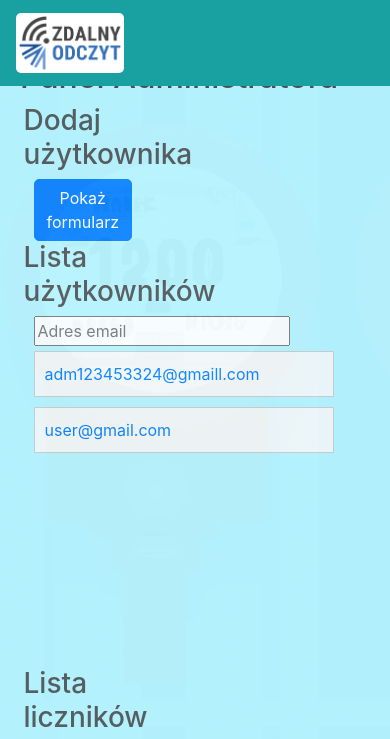
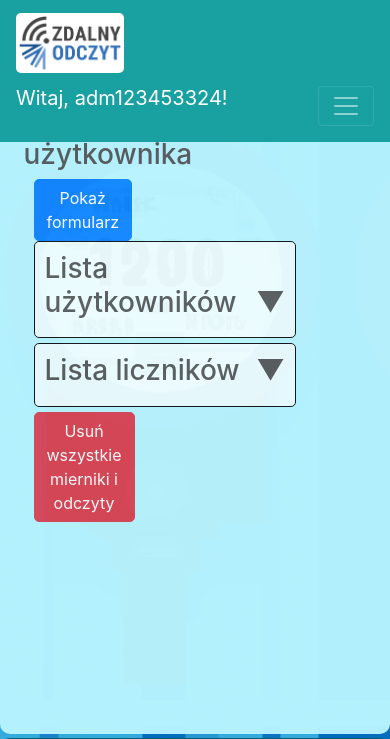
Before and after one commit to Wojtekadamski/wodomierze-online, a Flask app: page /add_user in a window 390 px wide. Shown: the top 739 px of the page. Run offline with Flask 3, Linux system fonts and the light colour scheme; a user stored in the database is signed in; some libraries are stand-ins or nearby versions.

Commit message:
poprawiono widok mobilny

```diff
--- a/static/style.css
+++ b/static/style.css
@@ -299,7 +299,34 @@ h1,h2,h3,h4,h5,h6{
     /* You can add more specific styles for other elements as needed */
 }
 
+@media (min-width: 992px) {
+    #userListCollapse,
+    #meterListCollapse {
+        display: block !important;
+    }
+}
 
+.toggle-button {
+    background-color: rgba(255, 255, 255, 0.1); /* Przezroczyste białe tło */
+    color: white;
+    border: 1px solid black;
+    width: 300%;
+    text-align: left;
+    border-radius: 5px;
+    margin-bottom: 5px;
+    padding: 10px;
+     background-color: rgba(255, 255, 255, 0.8);
+}
+
+
+
+.toggle-icon {
+    float: right;
+}
+
+.collapse.show + .toggle-button .toggle-icon {
+    transform: rotate(180deg); /* Obrót strzałki gdy sekcja jest rozwinięta */
+}
 /*----------------------------------generowanie raportu---------------------*/
 
 
--- a/templates/admin_panel.html
+++ b/templates/admin_panel.html
@@ -12,7 +12,11 @@
         <button id="hideUserForm" class="btn btn-secondary" style="display: none">Schowaj formularz</button>
     </div>
     <!-- Widok użytkowników -->
-    <h3>Lista użytkowników</h3>
+<button class="btn btn-link d-block d-lg-none toggle-button" type="button" data-toggle="collapse" data-target="#userListCollapse" aria-expanded="false" aria-controls="userListCollapse">
+    <h3>Lista użytkowników <span class="toggle-icon">&#9660;</span></h3>
+    </button>
+    <h3 class="d-none d-lg-block">Lista użytkowników</h3>
+    <div class="collapse" id="userListCollapse">
   <input type="text" id="search-user-input" placeholder="Adres email" class="search-bar">
 <ul class="user-list limited-list" style="width: 320px" id="user-list">
     {% for user in users %}
@@ -21,8 +25,16 @@
         </li>
     {% endfor %}
 </ul>
+    </div>
 
-    <h3>Lista liczników</h3>
+
+<button class="btn btn-link d-block d-lg-none toggle-button" type="button" data-toggle="collapse" data-target="#meterListCollapse" aria-expanded="false" aria-controls="meterListCollapse">
+
+    <h3>Lista liczników <span class="toggle-icon">&#9660;</span></h3>
+</button>
+    <h3 class="d-none d-lg-block">Lista użytkowników</h3>
+    <div class="collapse" id="meterListCollapse">
+
     <input type="text" id="search-meter-input" placeholder="Numer radiowy" style="width: 150px">
     <ul class="user-list limited-list" style="width: 150px" id="meter-list">
         {% for meter in meters %}
@@ -31,6 +43,7 @@
             </li>
         {% endfor %}
     </ul>
+    </div>
 <form method="POST" action="{{ url_for('main_routes.delete_meters') }}">
     <button type="submit" class="btn btn-danger">Usuń wszystkie mierniki i odczyty</button>
 </form>
@@ -125,6 +138,19 @@
             }
         });
     });
+
+
+    document.querySelectorAll('.toggle-button').forEach(function(button) {
+    button.addEventListener('click', function() {
+        var icon = this.querySelector('.toggle-icon');
+        if (icon.textContent === '\u25BC') { // Strzałka w dół
+            icon.textContent = '\u25B2'; // Zmień na strzałkę w górę
+        } else {
+            icon.textContent = '\u25BC'; // Zmień na strzałkę w dół
+        }
+    });
+});
+
 </script>
 
 {% endblock %}
--- a/templates/base.html
+++ b/templates/base.html
@@ -15,10 +15,13 @@
 </head>
 <body>
 
-    <nav class="navbar navbar-fixed-top navbar-expand-lg navbar-dark bg-dark">
+    <nav class="navbar fixed-top navbar-expand-lg navbar-dark bg-dark">
     <a class="navbar-brand" href="{{ url_for('main_routes.home') }}"><img src="{{ url_for('static', filename='img/Zdalny_Odczyt_RGB.png') }}" alt="Logo" class="logo">
         </a>
-
+    <p class="navbar-brand">Witaj, {{ current_user.email.split('@')[0] }}!</p>
+        <button class="navbar-toggler" type="button" data-toggle="collapse" data-target="#navbarSupportedContent" aria-controls="navbarSupportedContent" aria-expanded="false" aria-label="Toggle navigation">
+    <span class="navbar-toggler-icon"></span>
+</button>
         <div class="collapse navbar-collapse" id="navbarSupportedContent">
             <ul class="navbar-nav mr-auto">
                 <li class="nav-item active">
@@ -39,7 +42,7 @@
                      <p><a href="{{ url_for('main_routes.generate_report') }} " class="btn btn-warning">Generuj raport</a></p>
                  {% endif %}
                 <p class="navbar-brand">     </p>
-                    <p class="navbar-brand">Witaj, {{ current_user.email.split('@')[0] }}!</p>
+
                     {% if not current_user.is_admin %}
                     <p><a href="{{ url_for('main_routes.messages') }} " class="btn btn-warning">Wiadomości
                     {% if current_user.unread_messages > 0 %}
```
